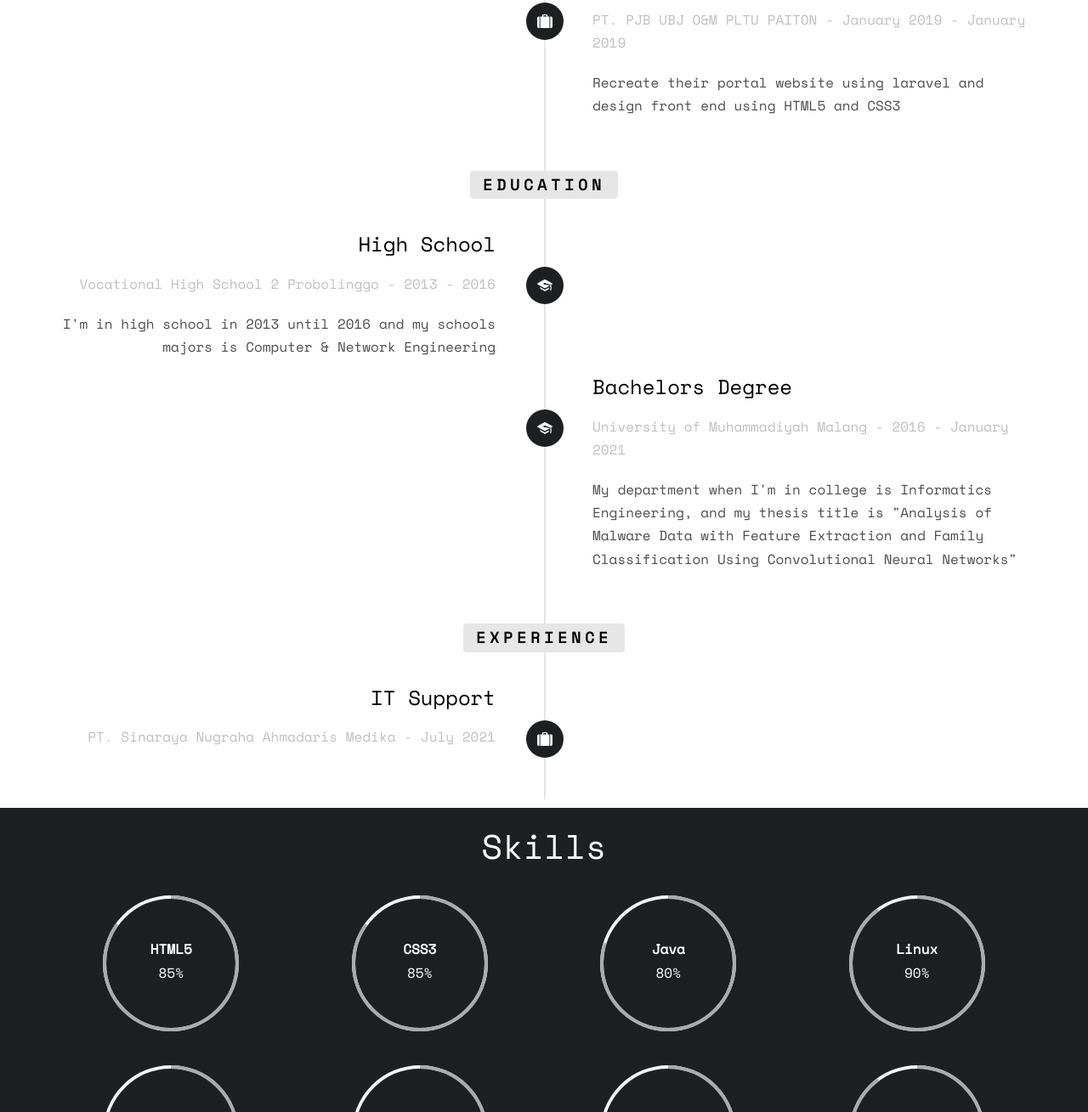
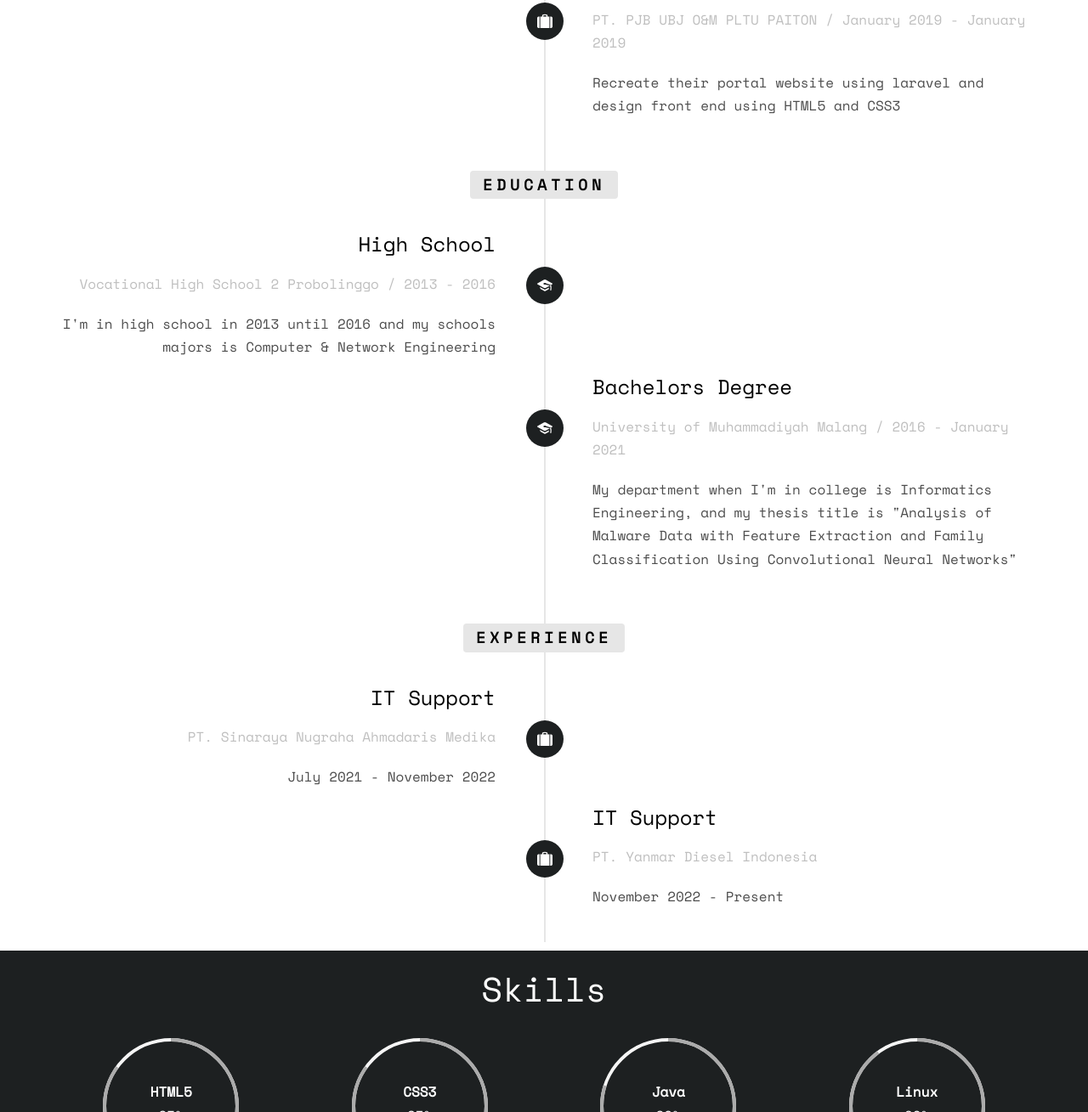
Before and after one commit to bernazeptian/bernazeptian.github.io, a plain HTML site: page index.html in a window 1280 px wide. Shown: the part 1707-3016 px from the top of the page at 85% size. Drawn offline with nearby package versions, Linux system fonts and the light colour scheme; some packages are replaced by stand-ins of ours; no server answers; files whose address does not match are found by name.

Commit message:
Update index.html

```diff
--- a/index.html
+++ b/index.html
@@ -114,7 +114,7 @@
 							<div class="timeline-panel">
 								<div class="timeline-heading">
 									<h3 class="timeline-title">On Job Training</h3>
-									<span class="company">PT. International Power Mitsui Operational and Maintenance Indonesia - June 2015 - September 2015</span>
+									<span class="company">PT. International Power Mitsui Operational and Maintenance Indonesia / June 2015 - September 2015</span>
 								</div>
 								<div class="timeline-body">
 									<p>Create a networking map in the admin building and monitoring CCTV for the unit 3, 7 & 8 at PLTU Paiton</p>
@@ -126,7 +126,7 @@
 							<div class="timeline-panel">
 								<div class="timeline-heading">
 									<h3 class="timeline-title">On Job Training</h3>
-									<span class="company">PT. PJB UBJ O&M PLTU PAITON - January 2019 - January 2019</span>
+									<span class="company">PT. PJB UBJ O&M PLTU PAITON / January 2019 - January 2019</span>
 								</div>
 								<div class="timeline-body">
 									<p>Recreate their portal website using laravel and design front end using HTML5 and CSS3</p>
@@ -143,7 +143,7 @@
 							<div class="timeline-panel">
 								<div class="timeline-heading">
 									<h3 class="timeline-title">High School</h3>
-									<span class="company">Vocational High School 2 Probolinggo - 2013 - 2016</span>
+									<span class="company">Vocational High School 2 Probolinggo / 2013 - 2016</span>
 								</div>
 								<div class="timeline-body">
 									<p>I'm in high school in 2013 until 2016 and my schools majors is Computer & Network Engineering</p>
@@ -155,7 +155,7 @@
 							<div class="timeline-panel">
 								<div class="timeline-heading">
 									<h3 class="timeline-title">Bachelors Degree</h3>
-									<span class="company">University of Muhammadiyah Malang - 2016 - January 2021</span>
+									<span class="company">University of Muhammadiyah Malang / 2016 - January 2021</span>
 								</div>
 								<div class="timeline-body">
 									<p>My department when I'm in college is Informatics Engineering, and my thesis title is "Analysis of Malware Data with Feature Extraction and Family Classification Using Convolutional Neural Networks" </p>
@@ -171,10 +171,22 @@
 							<div class="timeline-panel">
 								<div class="timeline-heading">
 									<h3 class="timeline-title">IT Support</h3>
-									<span class="company">PT. Sinaraya Nugraha Ahmadaris Medika - July 2021</span>
+									<span class="company">PT. Sinaraya Nugraha Ahmadaris Medika</span>
 								</div>
 								<div class="timeline-body">
-									<p></p>
+									<p>July 2021 - November 2022</p>
+								</div>
+							</div>
+						</li>
+						<li class="animate-box timeline-inverted">
+							<div class="timeline-badge"><i class="icon-suitcase"></i></div>
+							<div class="timeline-panel">
+								<div class="timeline-heading">
+									<h3 class="timeline-title">IT Support</h3>
+									<span class="company">PT. Yanmar Diesel Indonesia</span>
+								</div>
+								<div class="timeline-body">
+									<p>November 2022 - Present</p>
 								</div>
 							</div>
 						</li>
```
